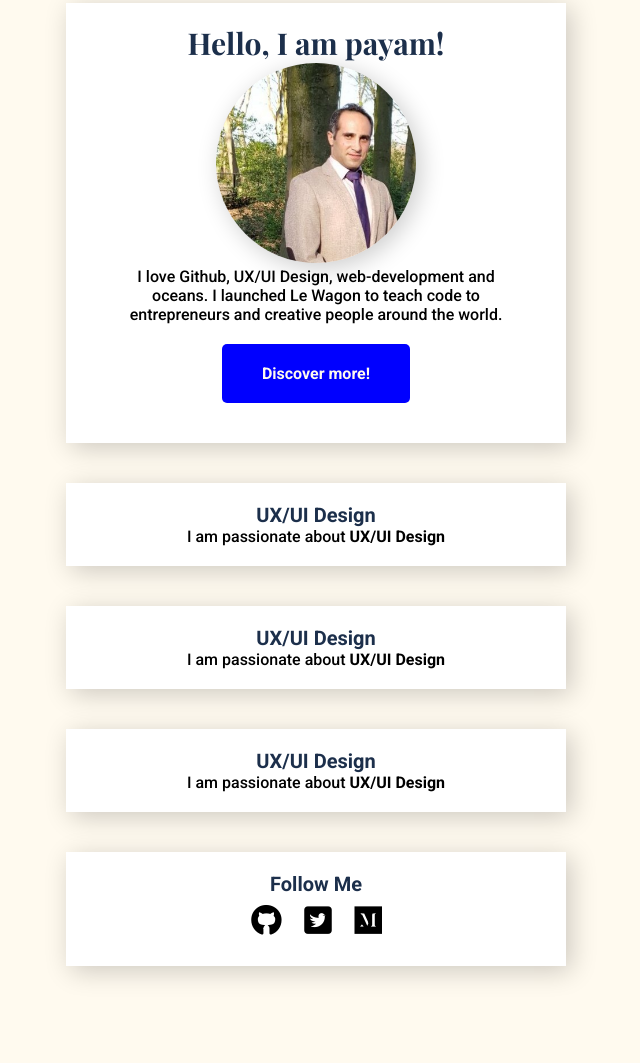
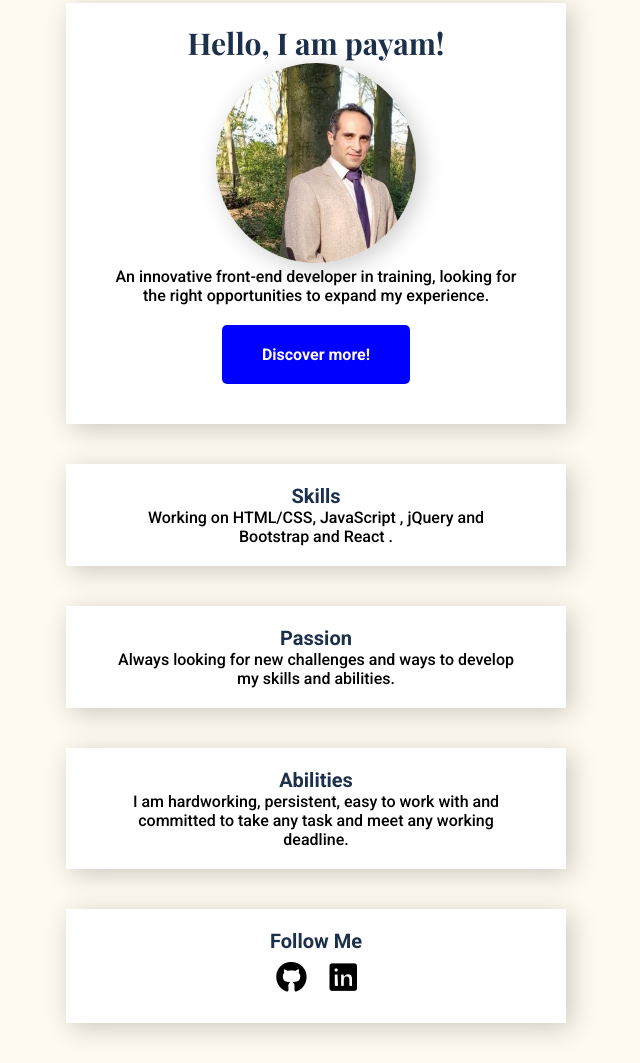
Before and after one commit to payamsodagari/my-new-web, a plain HTML site: page index.html in a window 1280 px wide. Shown: the part 77-1140 px from the top of the page, without its empty margins (324-964 px from the left). Before the commit the page ends 1083 px from the top, so only its background shows below. Drawn offline with nearby package versions, Linux system fonts and the light colour scheme.

Commit message:
Update index.html

```diff
--- a/index.html
+++ b/index.html
@@ -3,55 +3,35 @@
   <head>
     <meta charset="UTF-8" />
     <meta name="viewport" content="width=device-width, initial-scale=1.0" />
-
-    <link
-      href="https://fonts.googleapis.com/css2?family=Playfair+Display:wght@700&family=Roboto:wght@300;500;700&display=swap"
-      rel="stylesheet"
-    />
-    <link
-      rel="stylesheet"
-      href="https://use.fontawesome.com/releases/v5.0.10/css/all.css"
-    />
-
+    <link href="https://fonts.googleapis.com/css2?family=Playfair+Display:wght@700&family=Roboto:wght@300;500;700&display=swap" rel="stylesheet"/>
+    <link rel="stylesheet" href="https://use.fontawesome.com/releases/v5.0.10/css/all.css"/>
     <link rel="stylesheet" href="style.css" />
-
     <title>Profile</title>
   </head>
   <body>
     <div class="container">
       <div class="card-white">
         <h1>Hello, I am payam!</h1>
-        <img
-          src="./images/profile.jpg"
-          alt="A great picture of Thomas"
-          width="200"
-          class="avatar"
-        />
+        <img src="./images/profile.jpg" alt="A great picture of Payam" width="200" class="avatar"/>
         <p class="my-20">
-          I love Github, UX/UI Design, web-development and oceans. I launched Le
-          Wagon to teach code to entrepreneurs and creative people around the
-          world.
+          An innovative front-end developer in training, looking for the right opportunities to expand my experience.
         </p>
         <div class="btn-container">
           <a href="#" class="btn">Discover more!</a>
         </div>
       </div>
-
       <div class="card-white">
-        <h2>UX/UI Design</h2>
-        <p class="my-20">I am passionate about <strong>UX/UI Design</strong></p>
+        <h2>Skills</h2>
+        <p class="my-20">Working on HTML/CSS, JavaScript , jQuery and Bootstrap and React .</p>
       </div>
-
       <div class="card-white">
-        <h2>UX/UI Design</h2>
-        <p class="my-20">I am passionate about <strong>UX/UI Design</strong></p>
+        <h2>Passion</h2>
+        <p class="my-20">Always looking for new challenges and ways to develop my skills and abilities.</strong></p>
       </div>
-
       <div class="card-white">
-        <h2>UX/UI Design</h2>
-        <p class="my-20">I am passionate about <strong>UX/UI Design</strong></p>
+        <h2>Abilities</h2>
+        <p class="my-20">I am hardworking, persistent, easy to work with and committed to take any task and meet any working deadline.</p>
       </div>
-
       <div class="card-white">
         <h2>Follow Me</h2>
         <ul class="list-inline">
@@ -59,12 +39,9 @@
             <a href="https://github.com/payamsodagari" class="social-icons"><i class="fab fa-github"></i></a>
           </li>
           <li>
-            <a href="#" class="social-icons"
-              ><i class="fab fa-twitter-square"></i
-            ></a>
-          </li>
-          <li>
-            <a href="#" class="social-icons"><i class="fab fa-medium"></i></a>
+            <a href="https://www.linkedin.com/in/payam-sodagari-a7b24a19a/" class="social-icons"
+              ><i class="fab fa-linkedin"></i>
+            </a>
           </li>
         </ul>
       </div>
```
